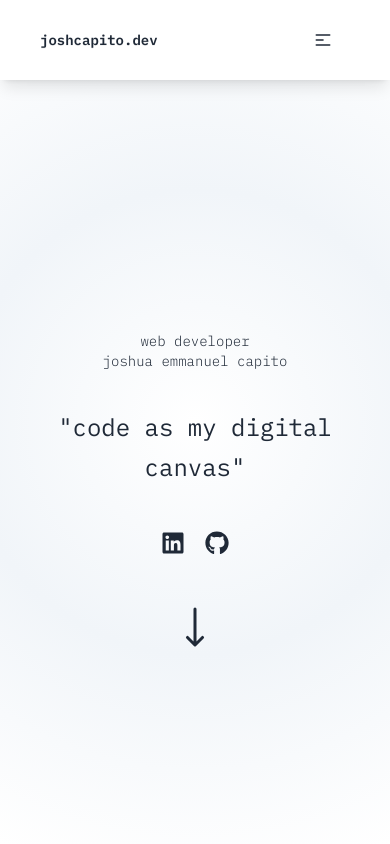
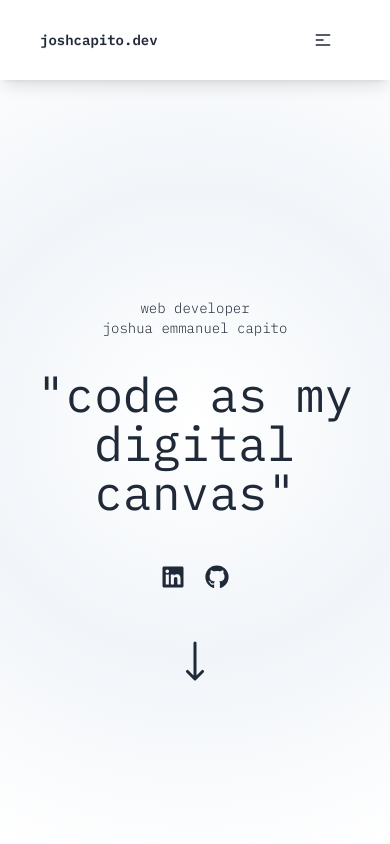
Before and after one commit to jemcap/joshcapito.dev, a React (Vite) app: page / in a window 390 px wide. Shown: the top 844 px of the page. Built offline with nearby package versions, Linux system fonts and the light colour scheme.

Commit message:
fix: set the text size of the introduction text to text-5xl

```diff
--- a/src/components/Introduction.jsx
+++ b/src/components/Introduction.jsx
@@ -54,7 +54,7 @@ const Introduction = () => {
                 duration: 0.5,
                 delay: i / 3,
               }}
-              className="text-2xl lg:text-5xl"
+              className="text-5xl"
             >
               {el}{" "}
             </motion.span>
```
